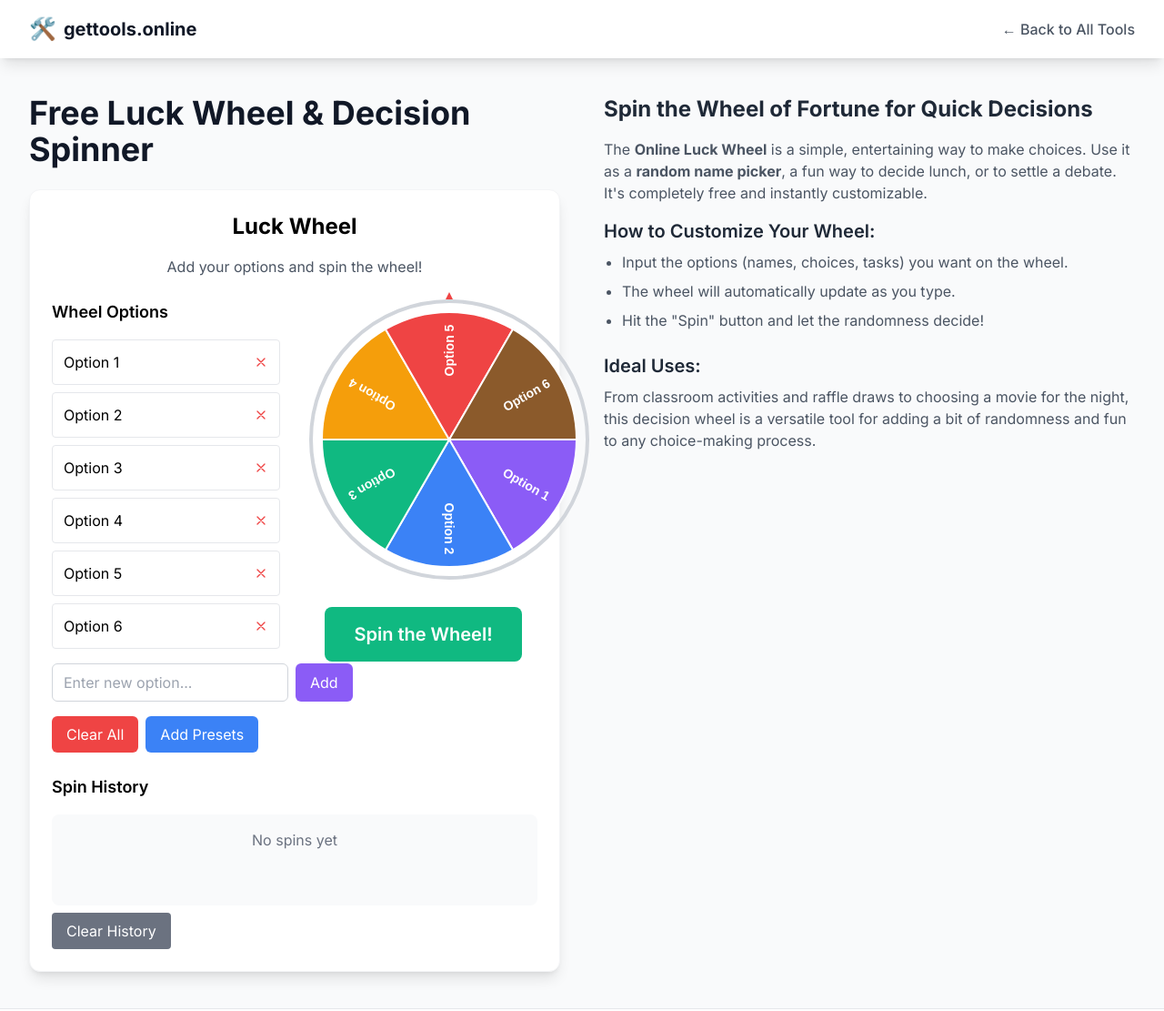
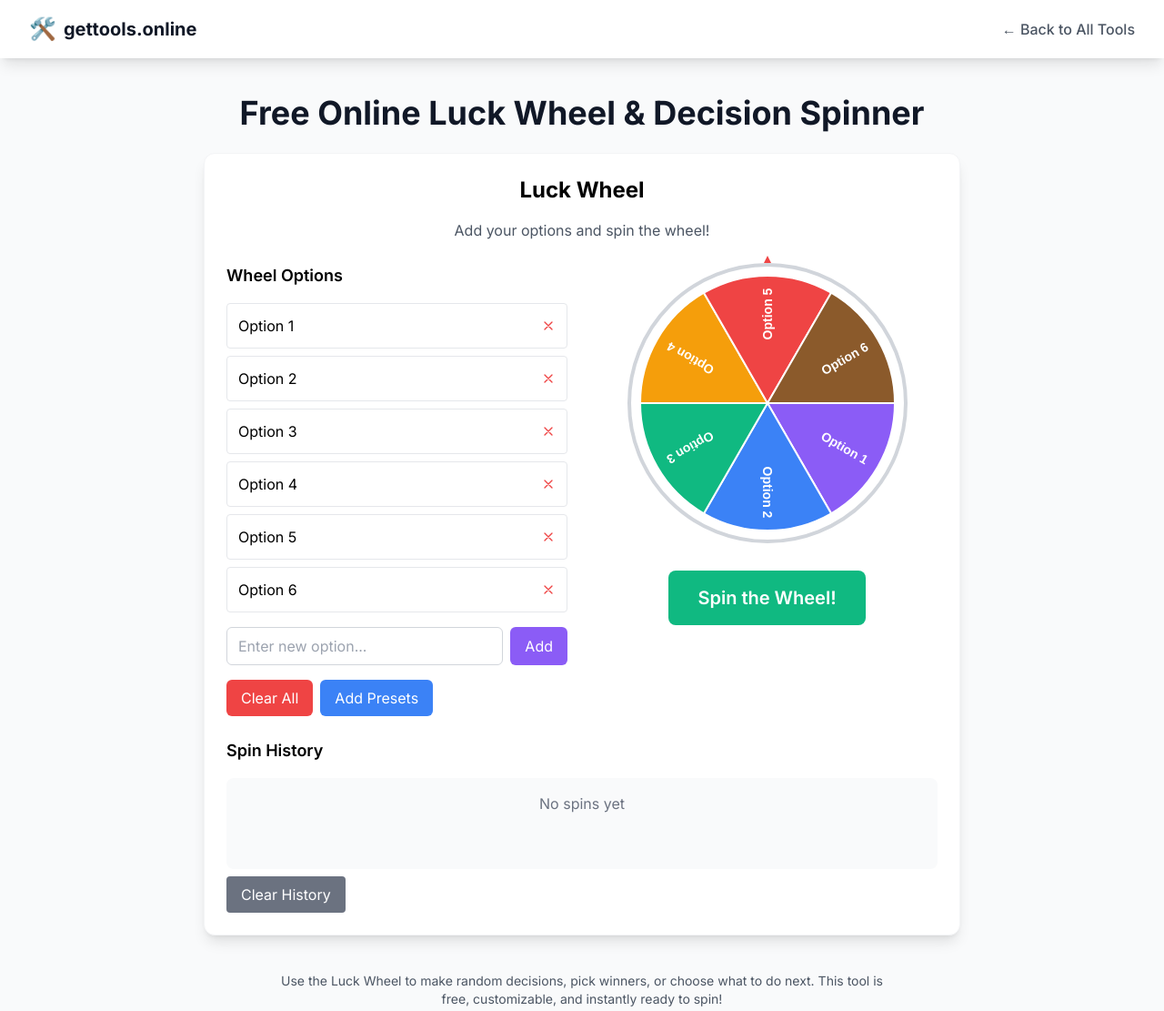
Before and after one commit to ibrahimmassed/gettools, a website: page luck-wheel.html in a window 1280 px wide. Shown: the top 1111 px of the page at 91% size. Drawn offline with nearby package versions, Linux system fonts and the light colour scheme.

Commit message:
Update luck-wheel.html

```diff
--- a/luck-wheel.html
+++ b/luck-wheel.html
@@ -41,37 +41,22 @@
         </div>
     </nav>
 
-    <main class="flex-grow max-w-7xl mx-auto px-4 sm:px-6 lg:px-8 py-10">
+    <main class="flex-grow max-w-4xl mx-auto px-4 sm:px-6 lg:px-8 py-10 w-full">
 
-        <div class="grid grid-cols-1 lg:grid-cols-2 gap-12">
+        <h1 class="text-3xl md:text-4xl font-bold text-gray-900 mb-6 text-center">
+            Free Online Luck Wheel & Decision Spinner
+        </h1>
 
-            <div>
-                <h1 class="text-3xl md:text-4xl font-bold text-gray-900 mb-6">
-                    Free Luck Wheel & Decision Spinner
-                </h1>
-                <div id="tool-container" class="bg-white rounded-xl shadow-lg p-6 border border-gray-100">
-                    <div class="flex items-center justify-center py-12">
-                        <div class="animate-spin rounded-full h-8 w-8 border-b-2 border-primary"></div>
-                    </div>
-                </div>
+        <div id="tool-container" class="bg-white rounded-xl shadow-lg p-6 border border-gray-100 mx-auto">
+            <div class="flex items-center justify-center py-12">
+                <div class="animate-spin rounded-full h-8 w-8 border-b-2 border-primary"></div>
             </div>
+        </div>
 
-            <div class="prose prose-blue max-w-none text-gray-600">
-                <h2 class="text-2xl font-bold text-gray-800 mb-4">Spin the Wheel of Fortune for Quick Decisions</h2>
-                <p class="mb-4">
-                    The <strong>Online Luck Wheel</strong> is a simple, entertaining way to make choices. Use it as a <strong>random name picker</strong>, a fun way to decide lunch, or to settle a debate. It's completely free and instantly customizable.
-                </p>
-                <h3 class="text-xl font-semibold text-gray-800 mb-2">How to Customize Your Wheel:</h3>
-                <ul class="list-disc pl-5 mb-6 space-y-2">
-                    <li>Input the options (names, choices, tasks) you want on the wheel.</li>
-                    <li>The wheel will automatically update as you type.</li>
-                    <li>Hit the "Spin" button and let the randomness decide!</li>
-                </ul>
-                <h3 class="text-xl font-semibold text-gray-800 mb-2">Ideal Uses:</h3>
-                <p>
-                    From classroom activities and raffle draws to choosing a movie for the night, this decision wheel is a versatile tool for adding a bit of randomness and fun to any choice-making process.
-                </p>
-            </div>
+        <div class="max-w-2xl mx-auto mt-10 text-center text-gray-600">
+            <p class="text-sm">
+                Use the Luck Wheel to make random decisions, pick winners, or choose what to do next. This tool is free, customizable, and instantly ready to spin!
+            </p>
         </div>
 
     </main>
@@ -93,7 +78,6 @@
         document.addEventListener('DOMContentLoaded', () => {
             setTimeout(() => {
                 const container = document.getElementById('tool-container');
-                // Note: The component name must match your tools.js (usually LuckWheel)
                 if (window.ToolComponents && window.ToolComponents.LuckWheel) {
                     try {
                         const component = new window.ToolComponents.LuckWheel();
```
